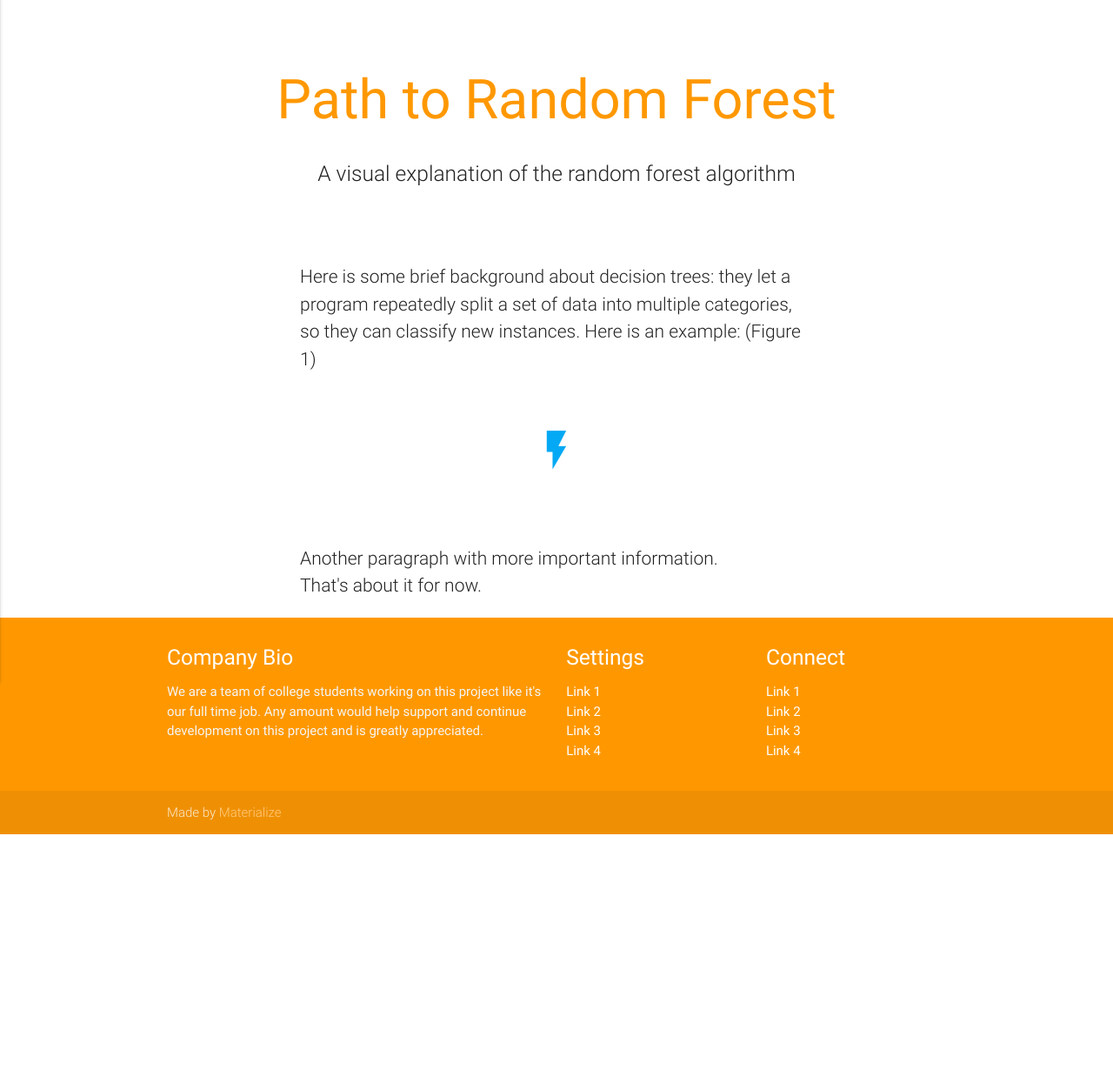
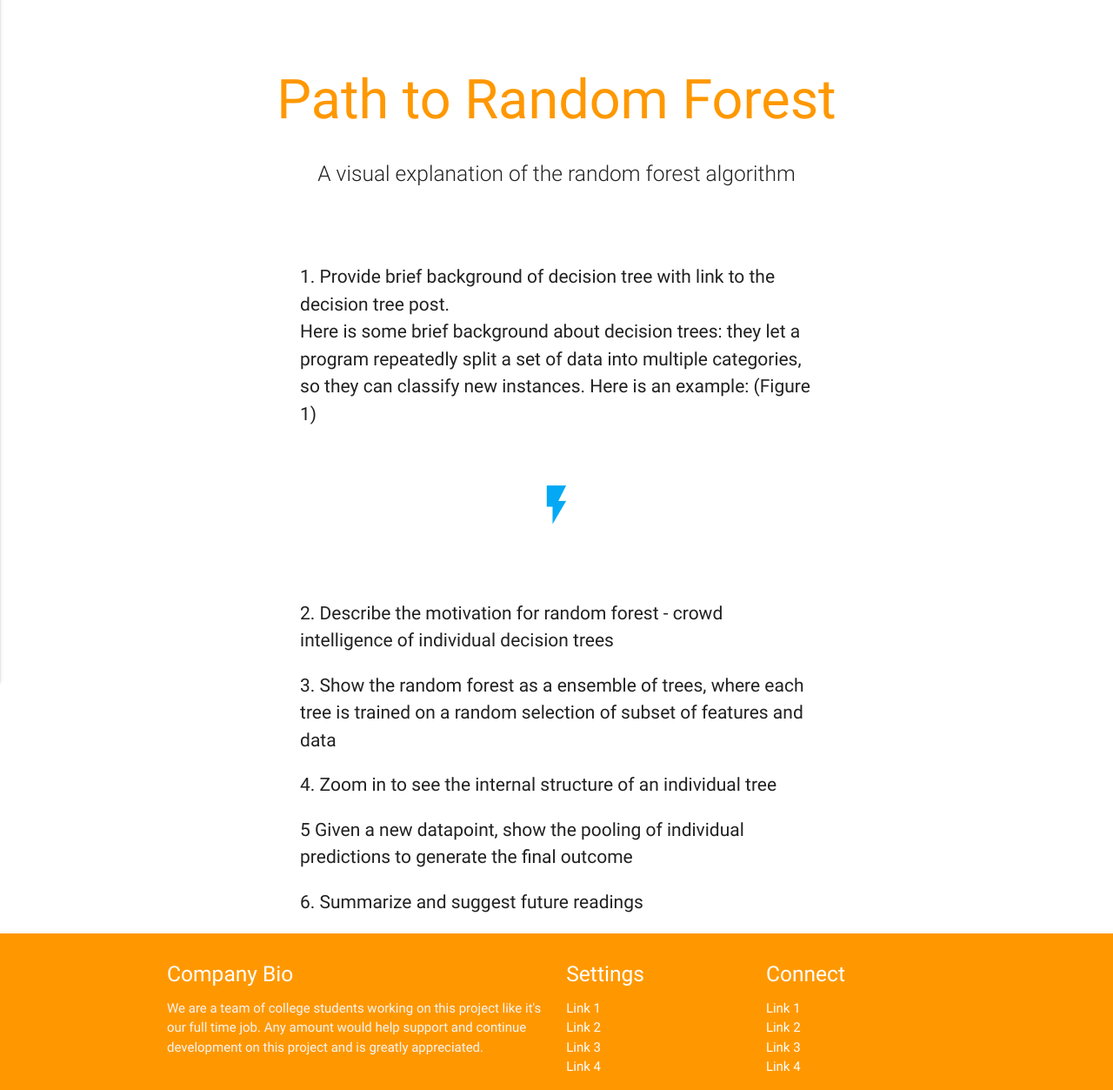
Before and after one commit to samueldmeyer/random-forest-viz, a plain HTML site: page index.html in a window 1280 px wide. Shown: the part 76-1329 px from the top of the page at 87% size. Before the commit the page ends 1035 px from the top, so only its background shows below. Drawn offline with nearby package versions, Linux system fonts and the light colour scheme.

Commit message:
Add sections

```diff
--- a/css/style.css
+++ b/css/style.css
@@ -12,3 +12,7 @@
 .icon-block .material-icons {
 	font-size: inherit;
 }
+
+.main-text {
+  font-size: 21px;
+}
--- a/index.html
+++ b/index.html
@@ -37,7 +37,11 @@
   <div class="section no-pad-bot">
     <div class="container">
       <div class="row">
-        <div class="light col offset-s2 s8" style="font-size:21px">Here is some brief background about decision trees: they let a program repeatedly split a set of data into multiple categories, so they can classify new instances. Here is an example: (Figure 1)</div>
+        <div class="main-text col offset-s2 s8">
+          1.
+          Provide brief background of decision tree with link to the decision tree post.<br>
+          Here is some brief background about decision trees: they let a program repeatedly split a set of data into multiple categories, so they can classify new instances. Here is an example: (Figure 1)
+        </div>
       </div>
     </div>
   </div>
@@ -57,9 +61,34 @@
   <div class="section no-pad-bot">
     <div class="container">
       <div class="row">
-
-        <div class="light col offset-s2 s8" style="font-size:21px">Another paragraph with more important information.</div>
-        <div class="light col offset-s2 s8" style="font-size:21px">That's about it for now.</div>
+        <div class="main-text col offset-s2 s8">
+          2.
+          Describe the motivation for random forest - crowd intelligence of individual decision trees
+        </div>
+      </div>
+      <div class="row">
+        <div class="main-text col offset-s2 s8">
+          3.
+          Show the random forest as a ensemble of trees, where each tree is trained on a random selection of subset of features and data
+        </div>
+      </div>
+      <div class="row">
+        <div class="main-text col offset-s2 s8">
+          4.
+          Zoom in to see the internal structure of an individual tree
+        </div>
+      </div>
+      <div class="row">
+        <div class="main-text col offset-s2 s8">
+          5
+          Given a new datapoint, show the pooling of individual predictions to generate the final outcome
+        </div>
+      </div>
+      <div class="row">
+        <div class="main-text col offset-s2 s8">
+          6.
+          Summarize and suggest future readings
+        </div>
       </div>
     </div>
   </div>
```
